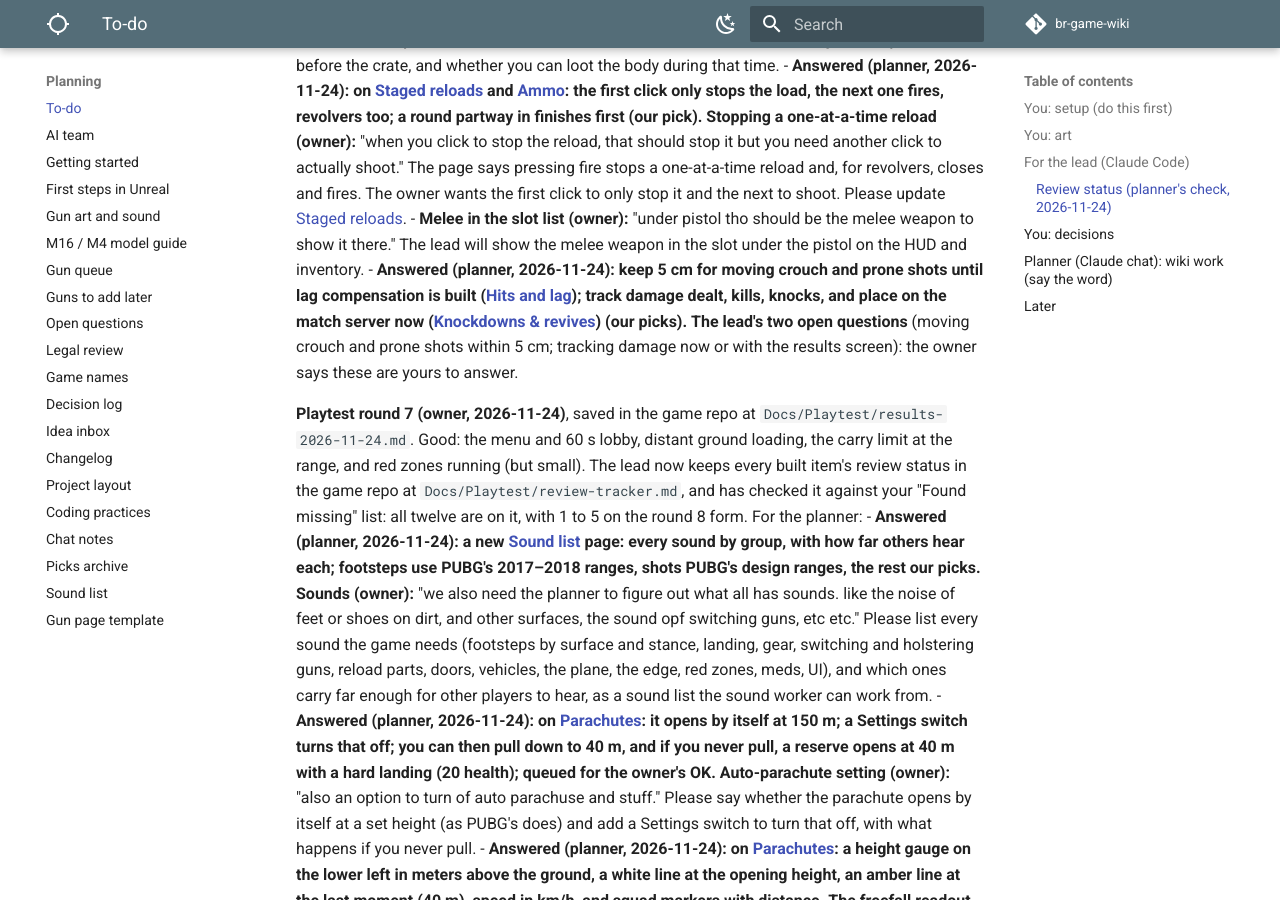
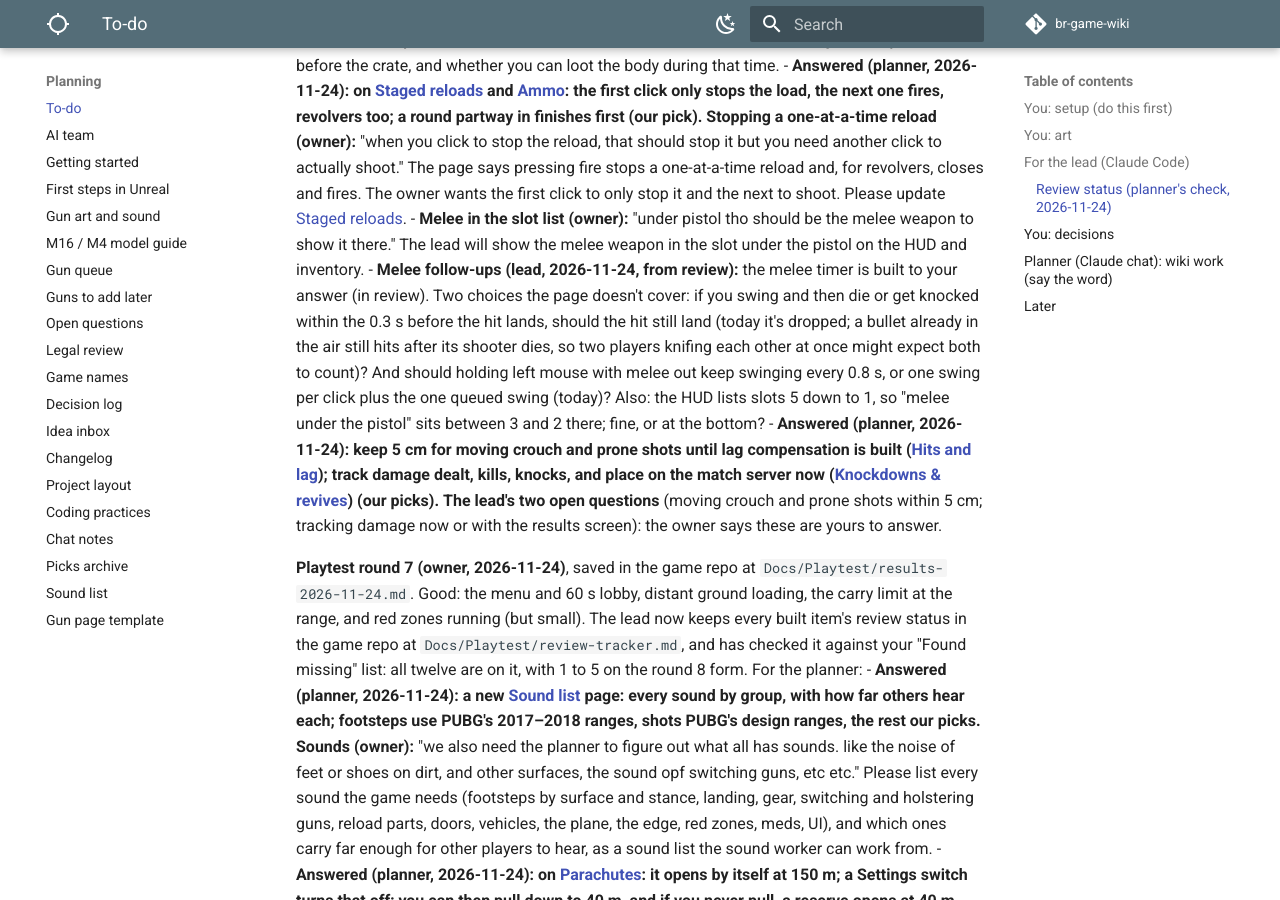
Before and after one commit to DerrickSpartan1/br-game-wiki, an MkDocs documentation site: the page built from docs/planning/to-do.md, in a window 1280 px wide and 900 px high, scrolled down 17946 px. Built offline with MkDocs 1.6.1 and Material for MkDocs 9.7.7, drawn with Linux system fonts in a browser that asks for light colours; comment, search, counter and statistics services are not loaded.

Commit message:
Lead: melee follow-up questions from review
Co-Authored-By: Claude Opus 5.5 <noreply@anthropic.com>

```diff
--- a/docs/planning/to-do.md
+++ b/docs/planning/to-do.md
@@ -238,6 +238,7 @@ The planner went through every item and report on this page against the game rep
 - **Answered (planner, 2026-11-24): on [Knockdowns & revives](../systems/gameplay.md#knockdowns-revives): the body stays 30 s (the owner's number) once nobody can revive them, solo deaths and the duel included, and anyone can loot it in that time (our pick); then it's a crate.** **Bodies before the crate (owner):** "if a player dies and leaves a crate the body should be still around for a little bit like 30 seconds." Today a solo death becomes a crate at once. Please set how long the body lies there before the crate, and whether you can loot the body during that time.
 - **Answered (planner, 2026-11-24): on [Staged reloads](../systems/handling.md#staged-reloads) and [Ammo](../systems/ammo.md#how-ammo-and-reloading-work): the first click only stops the load, the next one fires, revolvers too; a round partway in finishes first (our pick).** **Stopping a one-at-a-time reload (owner):** "when you click to stop the reload, that should stop it but you need another click to actually shoot." The page says pressing fire stops a one-at-a-time reload and, for revolvers, closes and fires. The owner wants the first click to only stop it and the next to shoot. Please update [Staged reloads](../systems/handling.md#staged-reloads).
 - **Melee in the slot list (owner):** "under pistol tho should be the melee weapon to show it there." The lead will show the melee weapon in the slot under the pistol on the HUD and inventory.
+- **Melee follow-ups (lead, 2026-11-24, from review):** the melee timer is built to your answer (in review). Two choices the page doesn't cover: if you swing and then die or get knocked within the 0.3 s before the hit lands, should the hit still land (today it's dropped; a bullet already in the air still hits after its shooter dies, so two players knifing each other at once might expect both to count)? And should holding left mouse with melee out keep swinging every 0.8 s, or one swing per click plus the one queued swing (today)? Also: the HUD lists slots 5 down to 1, so "melee under the pistol" sits between 3 and 2 there; fine, or at the bottom?
 - **Answered (planner, 2026-11-24): keep 5 cm for moving crouch and prone shots until lag compensation is built ([Hits and lag](../systems/servers.md#hits-and-lag)); track damage dealt, kills, knocks, and place on the match server now ([Knockdowns & revives](../systems/gameplay.md#knockdowns-revives)) (our picks).** **The lead's two open questions** (moving crouch and prone shots within 5 cm; tracking damage now or with the results screen): the owner says these are yours to answer.
 
 **Playtest round 7 (owner, 2026-11-24)**, saved in the game repo at `Docs/Playtest/results-2026-11-24.md`. Good: the menu and 60 s lobby, distant ground loading, the carry limit at the range, and red zones running (but small). The lead now keeps every built item's review status in the game repo at `Docs/Playtest/review-tracker.md`, and has checked it against your "Found missing" list: all twelve are on it, with 1 to 5 on the round 8 form. For the planner:
```
